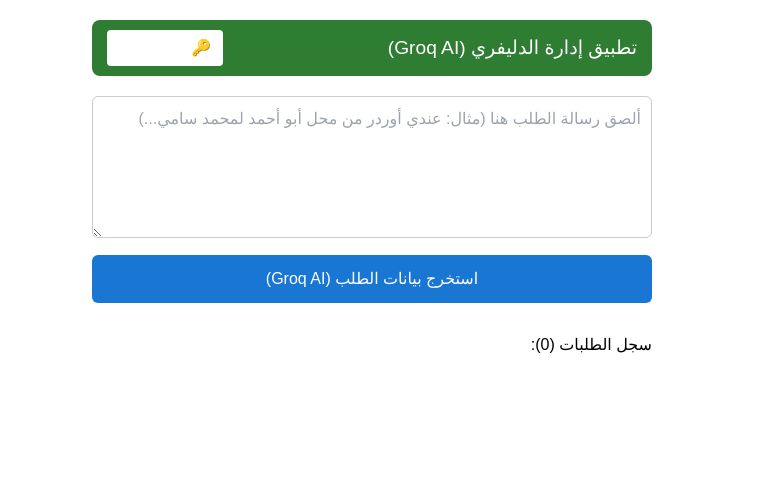
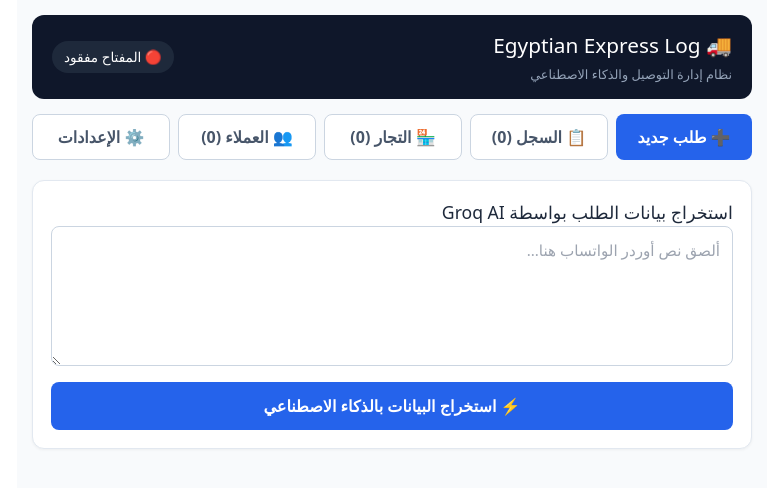
Before and after one commit to krsalah-lgtm/Delivery-app, a React (Vite) app: page / in a window 1280 px wide. Shown: the top 488 px of the page, without its empty margins (430-1213 px from the left). Built offline with nearby package versions, Linux system fonts and the light colour scheme.

Commit message:
Update App.jsx

```diff
--- a/src/App.jsx
+++ b/src/App.jsx
@@ -1,17 +1,31 @@
 import React, { useState, useEffect } from 'react';
 
 export default function App() {
+  // Global State & Persistence
   const [apiKey, setApiKey] = useState(() => localStorage.getItem('groq_api_key') || '');
-  const [showKeyInput, setShowKeyInput] = useState(false);
+  const [activeTab, setActiveTab] = useState('new_order');
   const [rawText, setRawText] = useState('');
   const [loading, setLoading] = useState(false);
   const [extractedData, setExtractedData] = useState(null);
   const [driver, setDriver] = useState('');
+
+  // Local Storage Databases
   const [orders, setOrders] = useState(() => {
     const saved = localStorage.getItem('delivery_orders');
     return saved ? JSON.parse(saved) : [];
   });
 
+  const [merchants, setMerchants] = useState(() => {
+    const saved = localStorage.getItem('delivery_merchants');
+    return saved ? JSON.parse(saved) : [];
+  });
+
+  const [customers, setCustomers] = useState(() => {
+    const saved = localStorage.getItem('delivery_customers');
+    return saved ? JSON.parse(saved) : [];
+  });
+
+  // Sync with LocalStorage
   useEffect(() => {
     localStorage.setItem('groq_api_key', apiKey);
   }, [apiKey]);
@@ -20,39 +34,43 @@ export default function App() {
     localStorage.setItem('delivery_orders', JSON.stringify(orders));
   }, [orders]);
 
+  useEffect(() => {
+    localStorage.setItem('delivery_merchants', JSON.stringify(merchants));
+  }, [merchants]);
+
+  useEffect(() => {
+    localStorage.setItem('delivery_customers', JSON.stringify(customers));
+  }, [customers]);
+
+  // AI Order Parser Function
   const extractOrderInfo = async () => {
-    if (!apiKey) {
-      alert('Please enter your Groq API key first (starts with gsk_)');
-      setShowKeyInput(true);
+    if (!apiKey.trim()) {
+      alert('يرجى إدخال مفتاح Groq API في تبويب الإعدادات أولاً.');
+      setActiveTab('settings');
       return;
     }
 
     if (!rawText.trim()) {
-      alert('Please enter the order message text.');
+      alert('يرجى إدخال نص الطلب.');
       return;
     }
 
     setLoading(true);
     setExtractedData(null);
 
-    const prompt = `You are an expert delivery order extractor for Egyptian localized text.
-Extract the following fields from the Egyptian Arabic delivery text provided by the user:
-- store (اسم المتجر)
-- customer (اسم العميل)
-- phone (رقم الهاتف)
-- address (العنوان التفصيلي)
-- cod (المبلغ المطلوب تحصيله بالجنيه - Cash on Delivery amount only. Do NOT confuse apartment, floor, or building numbers with the COD amount)
-- item (الوصف أو الصنف)
+    const systemPrompt = `You are a specialized Egyptian delivery order information extraction system.
+Parse the user's Egyptian Arabic message and extract the following entity fields:
+- store: Store or merchant name (اسم المحل/المتجر).
+- customer: Customer full name (اسم العميل).
+- phone: Egyptian phone number (رقم الهاتف - standard 11 digits starting with 01).
+- address: Full street, neighborhood, building, floor, apartment detail (العنوان التفصيلي).
+- cod: Exact numeric money amount to collect upon delivery in EGP (مبلغ التحصيل فقط).
+- item: Description of items or packages being delivered (الصنف/الوصف).
 
-Return strict JSON only matching this schema without markdown code blocks:
-{
-  "store": "",
-  "customer": "",
-  "phone": "",
-  "address": "",
-  "cod": "",
-  "item": ""
-}`;
+Extraction Rules:
+1. Ignore floor (دور), apartment (شقة), or building (عمارة/رقم) numbers when determining "cod".
+2. Format output strictly as JSON. No markdown blocks, no commentary.
+Schema: {"store":"", "customer":"", "phone":"", "address":"", "cod":"", "item":""}`;
 
     try {
       const response = await fetch('https://api.groq.com/openai/v1/chat/completions', {
@@ -64,97 +82,135 @@ Return strict JSON only matching this schema without markdown code blocks:
         body: JSON.stringify({
           model: 'llama-3.3-70b-versatile',
           messages: [
-            { role: 'system', content: prompt },
+            { role: 'system', content: systemPrompt },
             { role: 'user', content: rawText }
           ],
-          response_format: { type: 'json_object' }
+          response_format: { type: 'json_object' },
+          temperature: 0.1
         })
       });
 
       const data = await response.json();
+      if (!response.ok) throw new Error(data.error?.message || 'فشل في استخراج البيانات');
 
-      if (!response.ok) {
-        throw new Error(data.error?.message || 'Failed to extract data');
-      }
-
-      const parsedContent = JSON.parse(data.choices[0].message.content);
-      setExtractedData(parsedContent);
+      const parsed = JSON.parse(data.choices[0].message.content);
+      setExtractedData(parsed);
     } catch (err) {
-      alert('Error parsing order: ' + err.message);
+      alert('خطأ أثناء معالجة الطلب: ' + err.message);
     } finally {
       setLoading(false);
     }
   };
 
-  const handleAddOrder = () => {
+  // Confirm Order & Update Databases
+  const handleConfirmOrder = () => {
     if (!extractedData) return;
+
     const newOrder = {
       id: Date.now(),
       ...extractedData,
       driver: driver || 'غير محدد',
-      date: new Date().toLocaleTimeString('ar-EG', { hour: '2-digit', minute: '2-digit' })
+      date: new Date().toLocaleTimeString('ar-EG', { hour: '2-digit', minute: '2-digit' }),
+      status: 'قيد التوصيل'
     };
+
+    // Save Order
     setOrders([newOrder, ...orders]);
+
+    // Save/Update Merchant Database
+    if (extractedData.store && extractedData.store !== 'غير محدد') {
+      setMerchants(prev => {
+        const exists = prev.find(m => m.name.toLowerCase() === extractedData.store.toLowerCase());
+        if (!exists) {
+          return [{ id: Date.now(), name: extractedData.store, totalOrders: 1 }, ...prev];
+        }
+        return prev.map(m => m.name.toLowerCase() === extractedData.store.toLowerCase() ? { ...m, totalOrders: m.totalOrders + 1 } : m);
+      });
+    }
+
+    // Save/Update Customer Database
+    if (extractedData.customer && extractedData.customer !== 'غير محدد') {
+      setCustomers(prev => {
+        const exists = prev.find(c => c.phone === extractedData.phone || c.name === extractedData.customer);
+        if (!exists) {
+          return [{ id: Date.now(), name: extractedData.customer, phone: extractedData.phone, address: extractedData.address }, ...prev];
+        }
+        return prev;
+      });
+    }
+
+    // Reset Form
     setRawText('');
     setExtractedData(null);
     setDriver('');
+    setActiveTab('orders');
   };
 
   return (
-    <div style={{ maxWidth: '600px', margin: '0 auto', padding: '20px', fontFamily: 'sans-serif', direction: 'rtl' }}>
-      <header style={{ display: 'flex', justifyContent: 'space-between', alignItems: 'center', background: '#2e7d32', color: '#fff', padding: '10px 15px', borderRadius: '8px' }}>
-        <h2 style={{ margin: 0, fontSize: '1.2rem' }}>تطبيق إدارة الدليفري (Groq AI)</h2>
-        <button onClick={() => setShowKeyInput(!showKeyInput)} style={{ background: '#fff', border: 'none', padding: '6px 12px', borderRadius: '4px', cursor: 'pointer', fontWeight: 'bold' }}>
-          🔑 مفتاح API
-        </button>
+    <div style={styles.appContainer}>
+      {/* Top Header & Branding */}
+      <header style={styles.header}>
+        <div>
+          <h1 style={styles.logoTitle}>🚚 Egyptian Express Log</h1>
+          <p style={styles.logoSubtitle}>نظام إدارة التوصيل والذكاء الاصطناعي</p>
+        </div>
+        <div style={styles.statusBadge}>
+          {apiKey ? '🟢 الذكاء متصل' : '🔴 المفتاح مفقود'}
+        </div>
       </header>
 
-      {showKeyInput && (
-        <div style={{ background: '#fff3cd', border: '1px solid #ffeeba', padding: '15px', borderRadius: '8px', marginTop: '10px' }}>
-          <label style={{ display: 'block', marginBottom: '5px', fontWeight: 'bold' }}>Groq API Key (يبدأ بـ gsk_):</label>
-          <input
-            type="password"
-            value={apiKey}
-            onChange={(e) => setApiKey(e.target.value)}
-            placeholder="gsk_..."
-            style={{ width: '100%', padding: '8px', boxSizing: 'border-box', marginBottom: '10px' }}
-          />
-          <p style={{ fontSize: '0.85rem', margin: 0, color: '#856404' }}>
-            يمكنك الحصول عليه مجاناً من: <a href="https://console.groq.com/keys" target="_blank" rel="noreferrer">console.groq.com/keys</a>
-          </p>
-        </div>
-      )}
+      {/* Navigation Tabs Bar */}
+      <nav style={styles.navBar}>
+        <button style={activeTab === 'new_order' ? styles.activeTab : styles.tab} onClick={() => setActiveTab('new_order')}>
+          ➕ طلب جديد
+        </button>
+        <button style={activeTab === 'orders' ? styles.activeTab : styles.tab} onClick={() => setActiveTab('orders')}>
+          📋 السجل ({orders.length})
+        </button>
+        <button style={activeTab === 'merchants' ? styles.activeTab : styles.tab} onClick={() => setActiveTab('merchants')}>
+          🏪 التجار ({merchants.length})
+        </button>
+        <button style={activeTab === 'customers' ? styles.activeTab : styles.tab} onClick={() => setActiveTab('customers')}>
+          👥 العملاء ({customers.length})
+        </button>
+        <button style={activeTab === 'settings' ? styles.activeTab : styles.tab} onClick={() => setActiveTab('settings')}>
+          ⚙️ الإعدادات
+        </button>
+      </nav>
 
-      <main style={{ marginTop: '20px' }}>
+      {/* Dynamic Tab Views */}
+      <main style={styles.mainContent}>
+
+        {/* Tab 1: New Order Extraction */}
+        {activeTab === 'new_order' && (
+          <div style={styles.card}>
+            <h2 style={styles.cardHeader}>استخراج بيانات الطلب بواسطة Groq AI</h2>
             <textarea
               rows={5}
               value={rawText}
               onChange={(e) => setRawText(e.target.value)}
-          placeholder="ألصق رسالة الطلب هنا (مثال: عندي أوردر من محل أبو أحمد لمحمد سامي...)"
-          style={{ width: '100%', padding: '10px', boxSizing: 'border-box', borderRadius: '6px', border: '1px solid #ccc' }}
+              placeholder="ألصق نص أوردر الواتساب هنا..."
+              style={styles.textarea}
             />
-
-        <button
-          onClick={extractOrderInfo}
-          disabled={loading}
-          style={{ width: '100%', marginTop: '10px', padding: '12px', background: '#1976d2', color: '#fff', border: 'none', borderRadius: '6px', fontSize: '1rem', cursor: 'pointer' }}
-        >
-          {loading ? 'جاري الاستخراج بالذكاء الاصطناعي...' : 'استخرج بيانات الطلب (Groq AI)'}
+            <button onClick={extractOrderInfo} disabled={loading} style={styles.primaryBtn}>
+              {loading ? 'جاري تحليل النص...' : '⚡ استخراج البيانات بالذكاء الاصطناعي'}
             </button>
 
             {extractedData && (
-          <div style={{ background: '#f5f5f5', border: '1px solid #ddd', padding: '15px', borderRadius: '8px', marginTop: '15px' }}>
-            <h3>البيانات المستخرجة:</h3>
-            <p><strong>المتجر:</strong> {extractedData.store}</p>
-            <p><strong>العميل:</strong> {extractedData.customer}</p>
-            <p><strong>الهاتف:</strong> {extractedData.phone}</p>
-            <p><strong>العنوان:</strong> {extractedData.address}</p>
-            <p><strong>المبلغ (COD):</strong> {extractedData.cod}</p>
-            <p><strong>الصنف:</strong> {extractedData.item}</p>
+              <div style={styles.extractedBox}>
+                <h3 style={{ marginTop: 0, color: '#1e293b' }}>البيانات المستخرجة (مراجعة):</h3>
+                <div style={styles.grid}>
+                  <div><strong>المتجر:</strong> {extractedData.store}</div>
+                  <div><strong>العميل:</strong> {extractedData.customer}</div>
+                  <div><strong>الهاتف:</strong> {extractedData.phone}</div>
+                  <div><strong>المبلغ (COD):</strong> {extractedData.cod} ج.م</div>
+                  <div style={{ gridColumn: '1 / -1' }}><strong>العنوان:</strong> {extractedData.address}</div>
+                  <div style={{ gridColumn: '1 / -1' }}><strong>الصنف:</strong> {extractedData.item}</div>
+                </div>
 
-            <div style={{ marginTop: '10px' }}>
-              <label style={{ display: 'block', marginBottom: '5px' }}>اختر الطيار:</label>
-              <select value={driver} onChange={(e) => setDriver(e.target.value)} style={{ width: '100%', padding: '8px', borderRadius: '4px', marginBottom: '10px' }}>
+                <div style={{ marginTop: '15px' }}>
+                  <label style={{ display: 'block', fontWeight: 'bold', marginBottom: '5px' }}>تعيين طيار التوصيل:</label>
+                  <select value={driver} onChange={(e) => setDriver(e.target.value)} style={styles.input}>
                     <option value="">-- اختر طيار --</option>
                     <option value="أحمد">أحمد</option>
                     <option value="محمود">محمود</option>
@@ -162,27 +218,113 @@ Return strict JSON only matching this schema without markdown code blocks:
                   </select>
                 </div>
 
-            <button onClick={handleAddOrder} style={{ width: '100%', padding: '10px', background: '#2e7d32', color: '#fff', border: 'none', borderRadius: '6px', cursor: 'pointer' }}>
-              تأكيد وإضافة الطلب
+                <button onClick={handleConfirmOrder} style={styles.successBtn}>
+                  ✅ تأكيد وحفظ الطلب في السجل
                 </button>
               </div>
             )}
+          </div>
+        )}
 
-        <section style={{ marginTop: '30px' }}>
-          <h3>سجل الطلبات ({orders.length}):</h3>
-          {orders.map((o) => (
-            <div key={o.id} style={{ background: '#fff', border: '1px solid #eee', padding: '10px', borderRadius: '6px', marginBottom: '10px', boxShadow: '0 2px 4px rgba(0,0,0,0.05)' }}>
-              <div style={{ display: 'flex', justifyContent: 'space-between', color: '#666', fontSize: '0.85rem' }}>
-                <span>{o.store}</span>
-                <span>{o.date}</span>
+        {/* Tab 2: Orders Log */}
+        {activeTab === 'orders' && (
+          <div>
+            <h2 style={styles.pageTitle}>سجل الطلبات الحالية</h2>
+            {orders.length === 0 ? <p style={styles.emptyText}>لا توجد طلبات مسجلة حتى الآن.</p> : orders.map(order => (
+              <div key={order.id} style={styles.card}>
+                <div style={styles.cardRow}>
+                  <span style={styles.storeBadge}>{order.store}</span>
+                  <span style={styles.timeBadge}>{order.date}</span>
                 </div>
-              <p style={{ margin: '5px 0' }}><strong>العميل:</strong> {o.customer} ({o.phone})</p>
-              <p style={{ margin: '5px 0' }}><strong>العنوان:</strong> {o.address}</p>
-              <p style={{ margin: '5px 0' }}><strong>المبلغ:</strong> {o.cod} ج.م | <strong>الطيار:</strong> {o.driver}</p>
+                <p><strong>العميل:</strong> {order.customer} ({order.phone})</p>
+                <p><strong>العنوان:</strong> {order.address}</p>
+                <p><strong>المبلغ المطلوب (COD):</strong> <span style={{ color: '#16a34a', fontWeight: 'bold' }}>{order.cod} ج.م</span></p>
+                <p><strong>الطيار:</strong> {order.driver}</p>
               </div>
             ))}
-        </section>
+          </div>
+        )}
+
+        {/* Tab 3: Merchants Database */}
+        {activeTab === 'merchants' && (
+          <div>
+            <h2 style={styles.pageTitle}>سجل التجار والمحلات</h2>
+            {merchants.length === 0 ? <p style={styles.emptyText}>سيتم حفظ التجار تلقائياً فور إضافة طلباتهم.</p> : (
+              <div style={styles.grid}>
+                {merchants.map(m => (
+                  <div key={m.id} style={styles.card}>
+                    <h3 style={{ margin: 0, color: '#0f172a' }}>🏪 {m.name}</h3>
+                    <p style={{ margin: '10px 0 0 0', color: '#64748b' }}>إجمالي الطلبات: <strong>{m.totalOrders}</strong></p>
+                  </div>
+                ))}
+              </div>
+            )}
+          </div>
+        )}
+
+        {/* Tab 4: Customers Database */}
+        {activeTab === 'customers' && (
+          <div>
+            <h2 style={styles.pageTitle}>دليل العملاء المسجلين</h2>
+            {customers.length === 0 ? <p style={styles.emptyText}>سيتم حفظ بيانات العملاء تلقائياً هنا.</p> : (
+              <div style={styles.grid}>
+                {customers.map(c => (
+                  <div key={c.id} style={styles.card}>
+                    <h3 style={{ margin: 0, color: '#0f172a' }}>👤 {c.name}</h3>
+                    <p style={{ margin: '5px 0', color: '#0284c7' }}>📞 {c.phone}</p>
+                    <p style={{ margin: 0, fontSize: '0.9rem', color: '#64748b' }}>📍 {c.address}</p>
+                  </div>
+                ))}
+              </div>
+            )}
+          </div>
+        )}
+
+        {/* Tab 5: Settings */}
+        {activeTab === 'settings' && (
+          <div style={styles.card}>
+            <h2>إعدادات الربط والنظام</h2>
+            <label style={{ display: 'block', fontWeight: 'bold', marginBottom: '8px' }}>مفتاح Groq API Key:</label>
+            <input
+              type="password"
+              value={apiKey}
+              onChange={(e) => setApiKey(e.target.value)}
+              placeholder="gsk_..."
+              style={styles.input}
+            />
+            <p style={{ fontSize: '0.85rem', color: '#64748b', marginTop: '5px' }}>
+              يمكنك الحصول عليه مجاناً من <a href="https://console.groq.com/keys" target="_blank" rel="noreferrer">Groq Console</a>.
+            </p>
+          </div>
+        )}
+
       </main>
     </div>
   );
 }
+
+// Styling Object
+const styles = {
+  appContainer: { maxWidth: '750px', margin: '0 auto', padding: '15px', fontFamily: 'system-ui, sans-serif', direction: 'rtl', backgroundColor: '#f8fafc', minHeight: '100vh' },
+  header: { display: 'flex', justifyContent: 'space-between', alignItems: 'center', backgroundColor: '#0f172a', color: '#fff', padding: '15px 20px', borderRadius: '12px' },
+  logoTitle: { margin: 0, fontSize: '1.3rem' },
+  logoSubtitle: { margin: '4px 0 0 0', fontSize: '0.8rem', color: '#94a3b8' },
+  statusBadge: { backgroundColor: '#1e293b', padding: '6px 12px', borderRadius: '20px', fontSize: '0.85rem' },
+  navBar: { display: 'flex', gap: '8px', marginTop: '15px', overflowX: 'auto', paddingBottom: '5px' },
+  tab: { flex: 1, padding: '10px 12px', border: '1px solid #cbd5e1', backgroundColor: '#fff', borderRadius: '8px', cursor: 'pointer', fontWeight: 'bold', color: '#475569', minWidth: '90px' },
+  activeTab: { flex: 1, padding: '10px 12px', border: 'none', backgroundColor: '#2563eb', borderRadius: '8px', cursor: 'pointer', fontWeight: 'bold', color: '#fff', minWidth: '90px' },
+  mainContent: { marginTop: '15px' },
+  card: { backgroundColor: '#fff', padding: '18px', borderRadius: '12px', border: '1px solid #e2e8f0', marginBottom: '15px', boxShadow: '0 1px 3px rgba(0,0,0,0.05)' },
+  cardHeader: { marginTop: 0, fontSize: '1.1rem', color: '#1e293b' },
+  textarea: { width: '100%', padding: '12px', borderRadius: '8px', border: '1px solid #cbd5e1', boxSizing: 'border-box', fontSize: '0.95rem' },
+  input: { width: '100%', padding: '10px', borderRadius: '8px', border: '1px solid #cbd5e1', boxSizing: 'border-box', marginTop: '5px' },
+  primaryBtn: { width: '100%', padding: '12px', backgroundColor: '#2563eb', color: '#fff', border: 'none', borderRadius: '8px', fontSize: '1rem', fontWeight: 'bold', cursor: 'pointer', marginTop: '10px' },
+  successBtn: { width: '100%', padding: '12px', backgroundColor: '#16a34a', color: '#fff', border: 'none', borderRadius: '8px', fontSize: '1rem', fontWeight: 'bold', cursor: 'pointer', marginTop: '15px' },
+  extractedBox: { backgroundColor: '#f1f5f9', border: '1px solid #cbd5e1', padding: '15px', borderRadius: '10px', marginTop: '15px' },
+  grid: { display: 'grid', gridTemplateColumns: '1fr 1fr', gap: '10px' },
+  pageTitle: { fontSize: '1.2rem', color: '#0f172a', marginBottom: '15px' },
+  cardRow: { display: 'flex', justifyContent: 'space-between', marginBottom: '10px' },
+  storeBadge: { backgroundColor: '#e0f2fe', color: '#0369a1', padding: '4px 10px', borderRadius: '6px', fontWeight: 'bold', fontSize: '0.85rem' },
+  timeBadge: { color: '#94a3b8', fontSize: '0.85rem' },
+  emptyText: { color: '#64748b', textAlign: 'center', marginTop: '30px' }
+};
```
Lines whose indentation alone changed are shown as unchanged.
